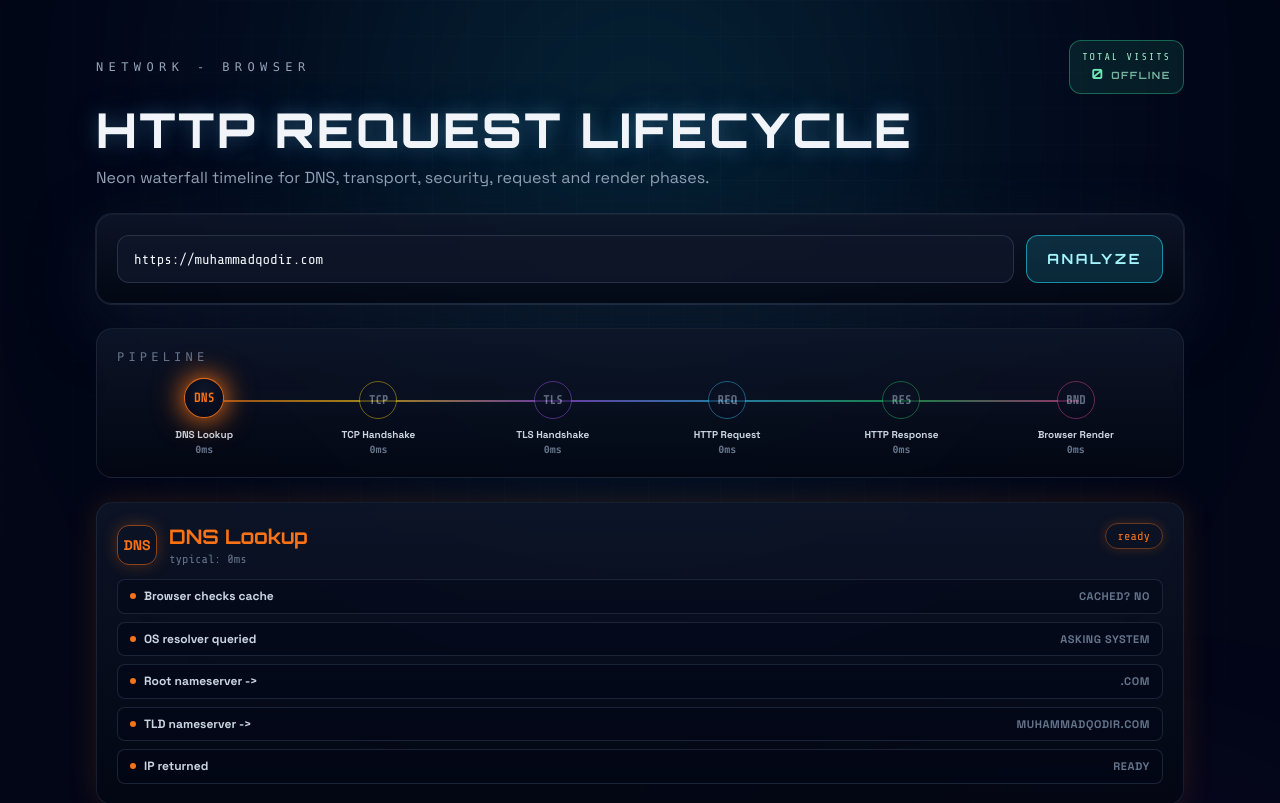
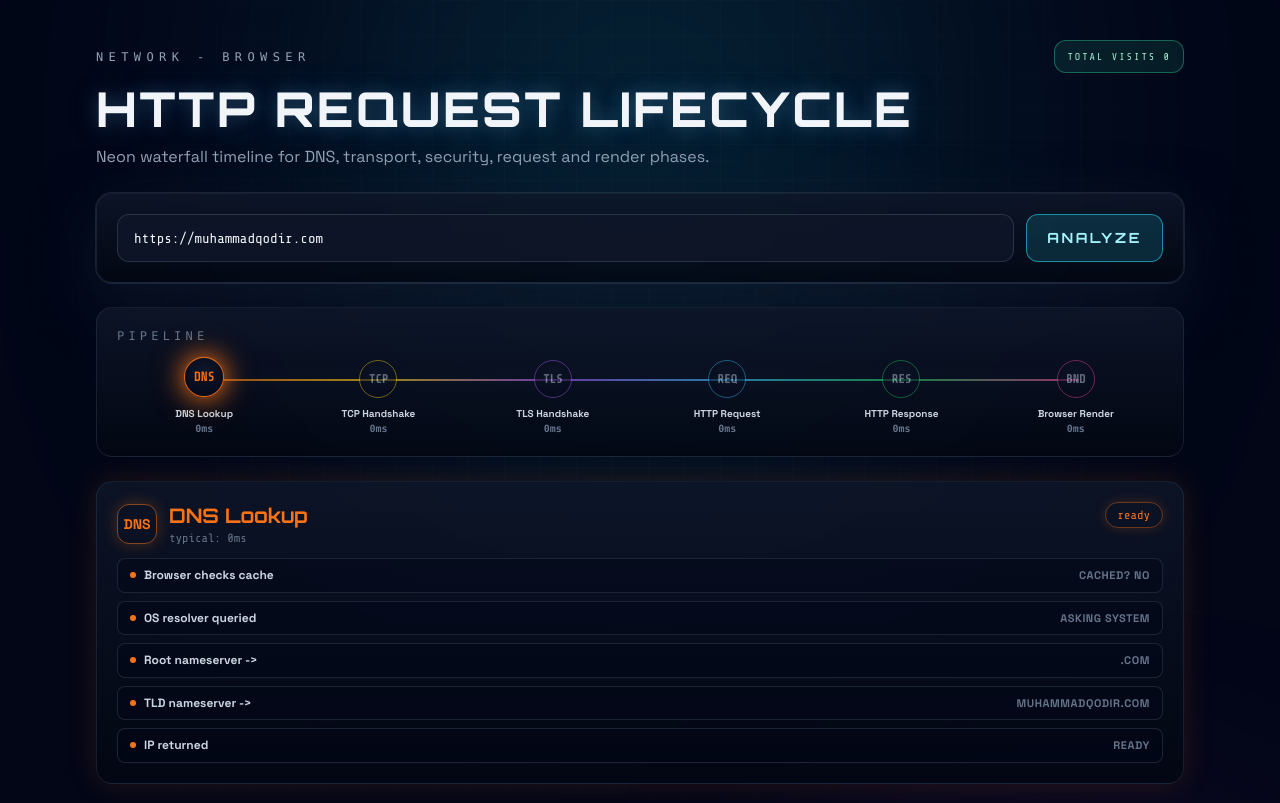
Before and after one commit to muhammadkodir-alijonov/reqflow-web, a React (Vite) app: page / in a window 1280 px wide. Shown: the top 803 px of the page. Built offline with nearby package versions, Linux system fonts and the light colour scheme; no server answers.

Commit message:
feat: simplify visitor status display in App component

```diff
--- a/src/App.jsx
+++ b/src/App.jsx
@@ -295,7 +295,7 @@ function App() {
   const [errorMessage, setErrorMessage] = useState("");
   const [hasAnalyzed, setHasAnalyzed] = useState(false);
   const [totalVisits, setTotalVisits] = useState(0);
-  const [visitorStatus, setVisitorStatus] = useState("connecting");
+  const [, setVisitorStatus] = useState("connecting");
   const [activeStage, setActiveStage] = useState(0);
   const [focusedStage, setFocusedStage] = useState(0);
   const [barProgress, setBarProgress] = useState(
@@ -555,13 +555,7 @@ function App() {
             </p>
             <div className="rounded-xl border border-emerald-400/40 bg-emerald-400/10 px-3 py-2 text-right">
               <p className="font-['Share_Tech_Mono'] text-[10px] uppercase tracking-[0.2em] text-emerald-200">
-                Total Visits
-              </p>
-              <p className="font-['Orbitron'] text-sm font-bold text-emerald-300">
-                {formatVisitsCompact(totalVisits)}
-                <span className="ml-2 text-[10px] uppercase tracking-[0.16em] text-emerald-200/70">
-                  {visitorStatus}
-                </span>
+                Total Visits {formatVisitsCompact(totalVisits)}
               </p>
             </div>
           </div>
```
